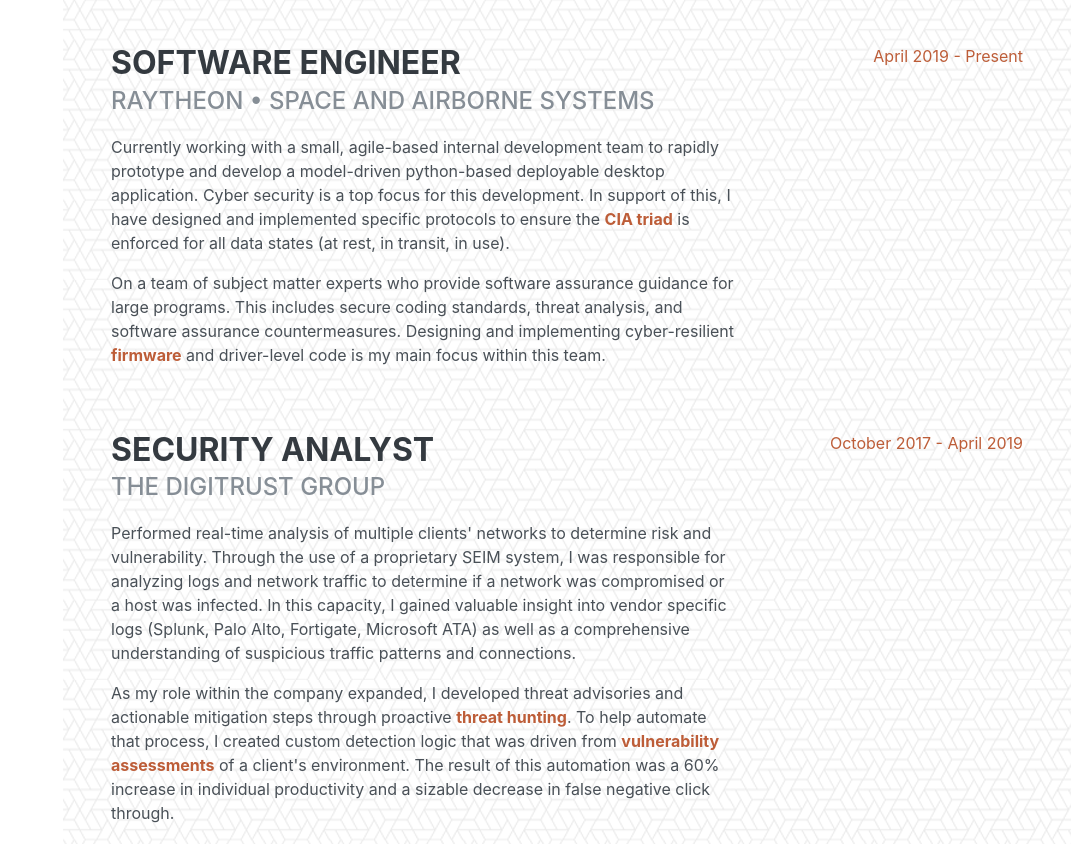
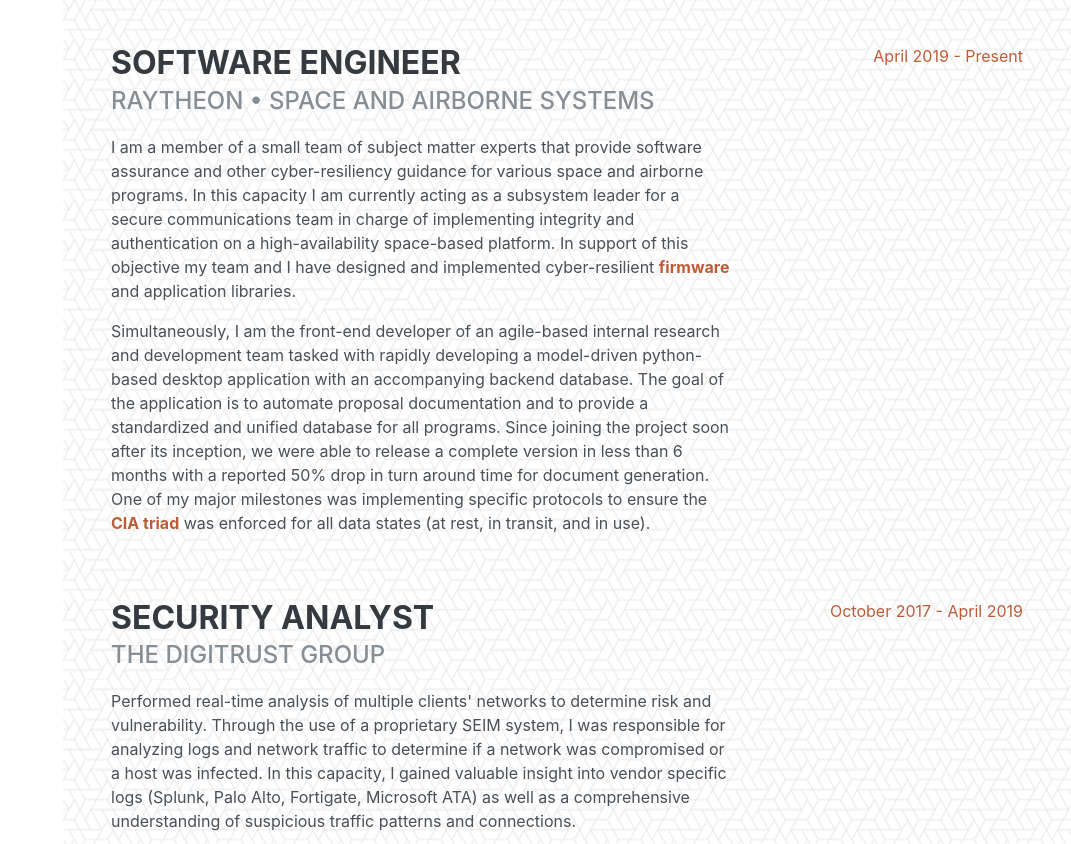
Before and after one commit to x24git/Resume-Site, a website: page index.html in a window 1280 px wide. Shown: the part 920-1764 px from the top of the page, without its empty margins (209-1280 px from the left). Drawn offline with nearby package versions, Linux system fonts and the light colour scheme; files that its build step writes are made by us from their sources; a web font is replaced by a local one.

Commit message:
Update Description

```diff
--- a/index.html
+++ b/index.html
@@ -87,8 +87,8 @@
             </h1>
             <div class="subheading mb-5"><i class="fas fa-map-marker-alt"></i> Los Angeles, CA</div>
             <p class="lead mb-5">I am a software engineer with 3+ years of experience writing and maintaining
-                secure code across the full stack, with my most recent experience being designing and implementing
-                cyber-resilient firmware and device drivers. I love
+                secure code across the full development stack. I am currently a subsystem lead for secure communications
+                on a high availability and cyber resilient space program. I love
                 problem solving and deep diving to find obscure threats and vulnerabilities. I am a firm believer that
                 quality is not an act, but a habit. As the saying goes: "Quality means doing it right when no one is
                 looking." </p>
@@ -122,19 +122,28 @@
                 <div class="resume-content mr-auto">
                     <h3 class="mb-0">Software Engineer</h3>
                     <div class="subheading mb-3">Raytheon &#8226; Space and Airborne Systems</div>
-                    <p>Currently working with a small, agile-based internal development team to rapidly prototype and
-                        develop a model-driven python-based deployable desktop application. Cyber security is a top
-                        focus for this development. In support of this,
-                        I have designed and implemented specific protocols to ensure the
-                        <a href="https://www.forcepoint.com/cyber-edu/cia-triad"><b>
-                            CIA triad</b></a> is enforced for all data states (at rest,
-                    in transit, in use).</p>
-                    <p>On a team of subject matter experts who provide software assurance guidance for large programs.
-                        This includes secure coding standards, threat analysis, and software assurance countermeasures.
-                        Designing and implementing cyber-resilient <a href="https://software.intel.com/en-us/blogs/2017/07/29/what-you-don-t-know-about-firmware-might-get-you-0wn3d"><b>
-                            firmware</b></a> and driver-level code is my main focus within this team.
+                    <p> I am a member of a small team of subject matter experts that provide software assurance and
+                        other cyber-resiliency guidance for various space and airborne programs. In this capacity I am
+                        currently acting as a subsystem leader for a secure communications team in charge of
+                        implementing integrity and authentication on a high-availability space-based platform. In
+                        support of this objective my team and I have designed and implemented cyber-resilient
+                        <a href="https://software.intel.com/en-us/blogs/2017/07/29/what-you-don-t-know-about
+                        -firmware-might-get-you-0wn3d">
+                            <b>firmware</b>
+                        </a> and application libraries.
                     </p>
-
+                    <p> Simultaneously, I am the front-end developer of an agile-based internal research and development
+                        team tasked with rapidly developing a model-driven python-based desktop application with an
+                        accompanying backend database. The goal of the application is to automate proposal documentation
+                        and to provide a standardized and unified database for all programs. Since joining the project
+                        soon after its inception, we were able to release a complete version in less than 6 months with
+                        a reported 50% drop in turn around time for document generation. One of my major milestones was
+                        implementing specific protocols to ensure the
+                        <a href="https://www.forcepoint.com/cyber-edu/cia-triad">
+                            <b>CIA triad</b>
+                        </a>
+                        was enforced for all data states (at rest, in transit, and in use).
+                    </p>
                 </div>
                 <div class="resume-date text-md-right">
                     <span class="text-primary">April 2019 - Present</span>
@@ -145,17 +154,23 @@
                 <div class="resume-content mr-auto">
                     <h3 class="mb-0">Security Analyst</h3>
                     <div class="subheading mb-3">The DigiTrust Group</div>
-                    <p>Performed real-time analysis of multiple clients' networks to determine risk and vulnerability.
+                    <p> Performed real-time analysis of multiple clients' networks to determine risk and vulnerability.
                         Through the use of a proprietary SEIM system, I was responsible for analyzing logs and network
                         traffic to determine if a network was compromised or a host was infected. In this capacity, I
                         gained valuable insight into vendor specific logs (Splunk, Palo Alto, Fortigate, Microsoft ATA)
-                        as well as a comprehensive understanding of suspicious traffic patterns and connections.</p>
+                        as well as a comprehensive understanding of suspicious traffic patterns and connections.
+                    </p>
                     <p>As my role within the company expanded, I developed threat advisories and actionable mitigation
-                        steps through proactive <a href="https://en.wikipedia.org/wiki/Cyber_threat_hunting"><b>
-                            threat hunting</b></a>. To help automate that process, I created custom detection
-                        logic that was driven from <a
-                                href="https://www.tenable.com/blog/mr-robot-asks-are-you-hacker-proof"><b>vulnerability
-                            assessments</b></a> of a client's environment. The result of this automation was a 60%
+                        steps through proactive
+                        <a href="https://en.wikipedia.org/wiki/Cyber_threat_hunting">
+                                <b>threat hunting</b>
+                        </a>
+                        . To help automate that process, I created custom detection
+                        logic that was driven from
+                        <a href="https://www.tenable.com/blog/mr-robot-asks-are-you-hacker-proof">
+                            <b>vulnerability assessments</b>
+                        </a>
+                        of a client's environment. The result of this automation was a 60%
                         increase in individual productivity and a sizable decrease in false negative click through.</p>
                 </div>
                 <div class="resume-date text-md-right">
@@ -238,7 +253,7 @@
                         </a>
                         <a href="https://github.com/x24git/iocscan">
                             <i class="fab fa-github fa-sm github-icon"
-                                       data-toggle="tooltip" data-placement="bottom" title="GitHub Link"></i>
+                               data-toggle="tooltip" data-placement="bottom" title="GitHub Link"></i>
                         </a>
                     </h3>
                     <div class="subheading mb-3">
@@ -327,8 +342,8 @@
                     <h3 class="mb-0"><a href="https://www.youtube.com/watch?v=O4Utlzs6NiQ" style="color:#343a40">Traffic
                         Control Model <i class="fas fa-external-link-alt fa-xs" style="font-size:1rem"></i></a>
                         <a href="https://github.com/x24git/Traffic-Controller-Model">
-                        <i class="fab fa-github fa-sm github-icon"
-                           data-toggle="tooltip" data-placement="bottom" title="GitHub Link"></i>
+                            <i class="fab fa-github fa-sm github-icon"
+                               data-toggle="tooltip" data-placement="bottom" title="GitHub Link"></i>
                         </a>
                     </h3>
                     <div class="subheading mb-3">
@@ -358,7 +373,8 @@
             </div>
             <div class="resume-item d-flex flex-column flex-md-row mb-5">
                 <div class="resume-content mr-auto">
-                    <h3 class="mb-0"><a href="https://www.youtube.com/watch?v=qRO2x7tB3jM" style="color:#343a40">Music LED
+                    <h3 class="mb-0"><a href="https://www.youtube.com/watch?v=qRO2x7tB3jM" style="color:#343a40">Music
+                        LED
                         Visualizer <i class="fas fa-external-link-alt fa-xs" style="font-size:1rem"></i></a>
                         <a href="https://github.com/x24git/LED-Visualizer">
                             <i class="fab fa-github fa-sm github-icon"
@@ -507,7 +523,8 @@
                             <i class="fa-li fas fa-shield-alt fa-xs"></i> Secure Boot
                         </li>
                         <li class='check'>
-                            <i class="fa-li fas fa-shield-alt fa-xs"></i> Information Assurance (at rest, in transit, in use)
+                            <i class="fa-li fas fa-shield-alt fa-xs"></i> Information Assurance (at rest, in transit, in
+                            use)
                         </li>
                     </ul>
                 </li>
--- a/js/resume.min.js
+++ b/js/resume.min.js
@@ -1,7 +1,7 @@
 /*!
  * Start Bootstrap - Resume v2.0.1 (https://christopher-makarem.me)
  * Copyright 2019-2019 Christopher makarem
- * Licensed under MIT (https://github.com/x24git/resume/blob/master/LICENSE)
+ * Licensed under MIT (https://github.com/x24git/x24-resume/blob/master/LICENSE)
  */
 
-function expandSection(){if($(window).width()<992)for(var t=0;t<600;t++)setTimeout(function(){window.dispatchEvent(new Event("resize"))},5*t)}particlesJS.load("particles-js","vendor/particles/particles.json",function(){}),function(e){"use strict";e('[data-toggle="tooltip"]').tooltip(),e('a.js-scroll-trigger[href*="#"]:not([href="#"])').click(function(){if(location.pathname.replace(/^\//,"")==this.pathname.replace(/^\//,"")&&location.hostname==this.hostname){var t=e(this.hash);if((t=t.length?t:e("[name="+this.hash.slice(1)+"]")).length)return e("html, body").animate({scrollTop:t.offset().top},100,"easeInOutExpo"),!1}}),e(".js-scroll-trigger").click(function(){e(".navbar-collapse").collapse("hide")}),e("body").scrollspy({target:"#sideNav"})}(jQuery);
+function expandSection(){if($(window).width()<992)for(var t=0;t<600;t++)setTimeout(function(){window.dispatchEvent(new Event("resize"))},5*t)}particlesJS.load("particles-js","vendor/particles/particles.json",function(){}),function(e){"use strict";e('[data-toggle="tooltip"]').tooltip(),e('a.js-scroll-trigger[href*="#"]:not([href="#"])').click(function(){if(location.pathname.replace(/^\//,"")==this.pathname.replace(/^\//,"")&&location.hostname==this.hostname){var t=e(this.hash);if((t=t.length?t:e("[name="+this.hash.slice(1)+"]")).length)return e("html, body").animate({scrollTop:t.offset().top},1e3,"easeInOutExpo"),!1}}),e(".js-scroll-trigger").click(function(){e(".navbar-collapse").collapse("hide")}),e("body").scrollspy({target:"#sideNav"})}(jQuery);
```
Also changed, not shown: 2 other files.
